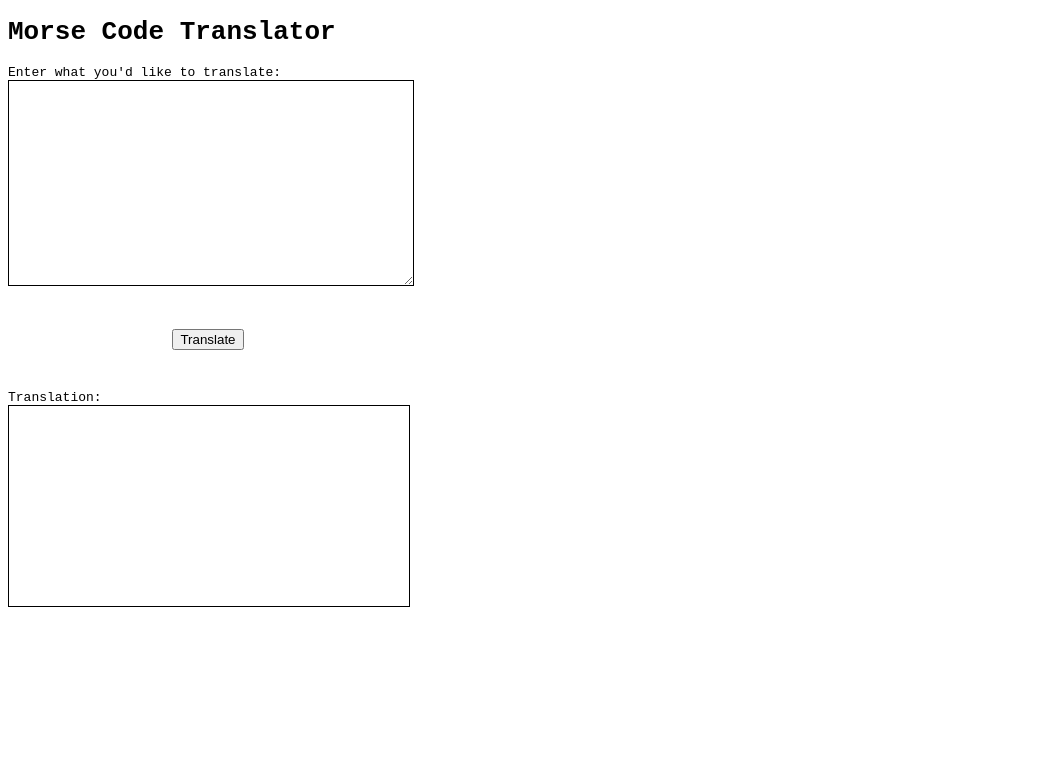
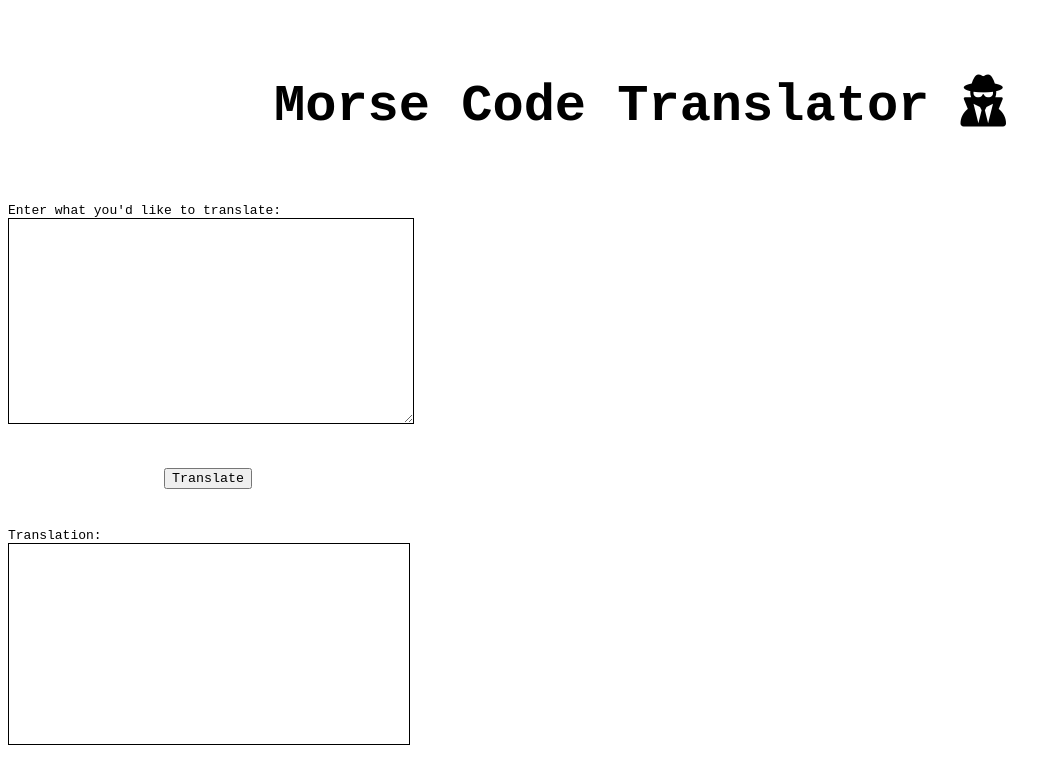
Before and after one commit to murielle-beaulieu/morsecode-translator, a website with bundled scripts: page index.html in a window 1280 px wide. Shown: the whole page, without its empty margins (0-1061 px from the left). Built offline with nearby package versions, Linux system fonts and the light colour scheme.

Commit message:
add styling

```diff
--- a/index.html
+++ b/index.html
@@ -4,13 +4,15 @@
   <meta charset="UTF-8">
   <meta name="viewport" content="width=device-width, initial-scale=1.0">
   <link rel="stylesheet" href="./styles.css">
+  <link href="https://cdnjs.cloudflare.com/ajax/libs/font-awesome/6.5.1/css/all.min.css" rel="stylesheet">
   <script src="./translator.js" type="module" defer></script>
   <title>Morsecode Translator</title>
 </head>
 <body>
   <header>
-    <h1> Morse Code Translator</h1>
+    <h1> Morse Code Translator <i class="fa-solid fa-user-secret"></i></h1>
   </header>
+  <div class="container">
   <form action="#">
     <label for="textToTranslate">Enter what you'd like to translate:</label><br>
     <textarea name="textToTranslate" onfocus="value=''"></textarea>
@@ -20,5 +22,6 @@
   </form>
     <label for="translatedOutput">Translation:</label>
     <div id="translatedOutput"></div>
+  </div>
 </body>
 </html>
--- a/styles.scss
+++ b/styles.scss
@@ -1,6 +1,16 @@
-body {
+
+* {
   font-family: monospace;
 }
+
+header {
+  display: flex;
+  justify-content: center;
+  align-items: center;
+  height: 15rem;
+  font-size: 2rem;
+}
+
 
 textarea {
   height: 200px;
```
Also changed, not shown: partials/_mixins.sass (added), styles.css, 1 other file.
